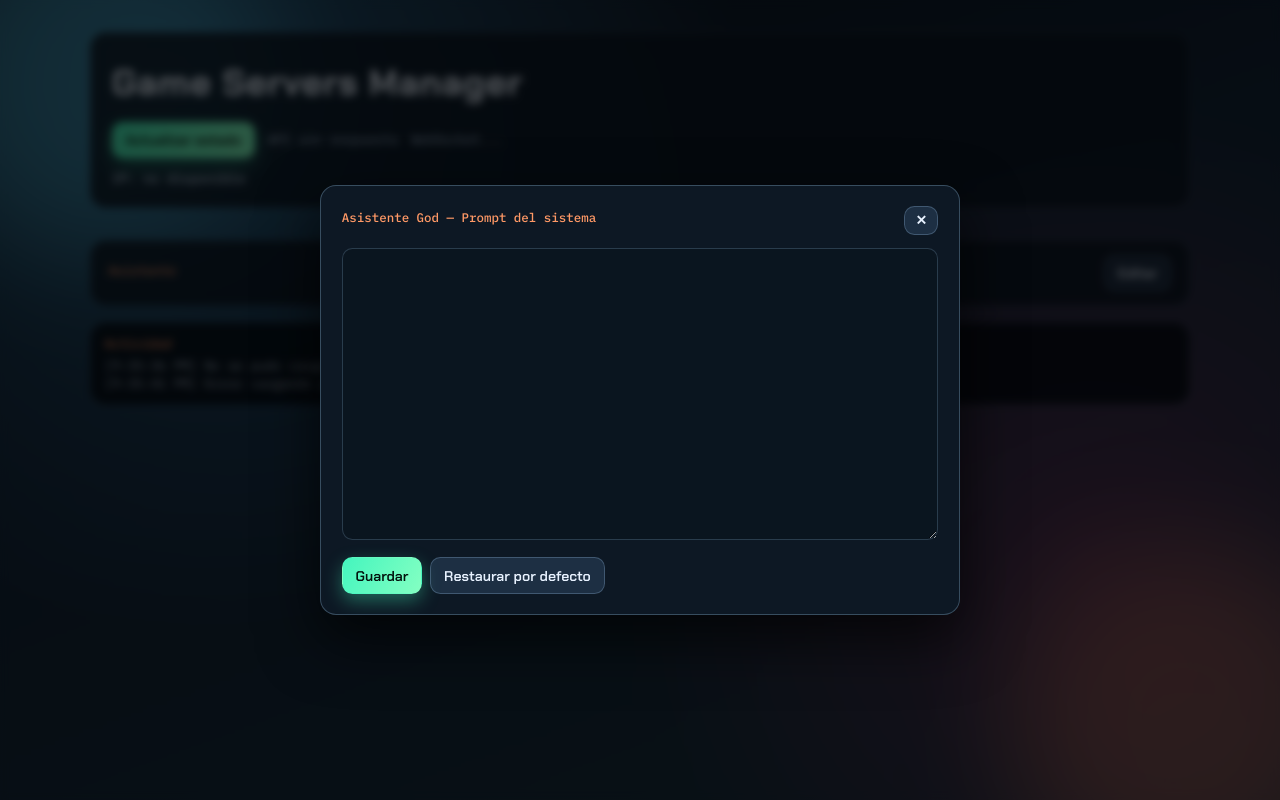
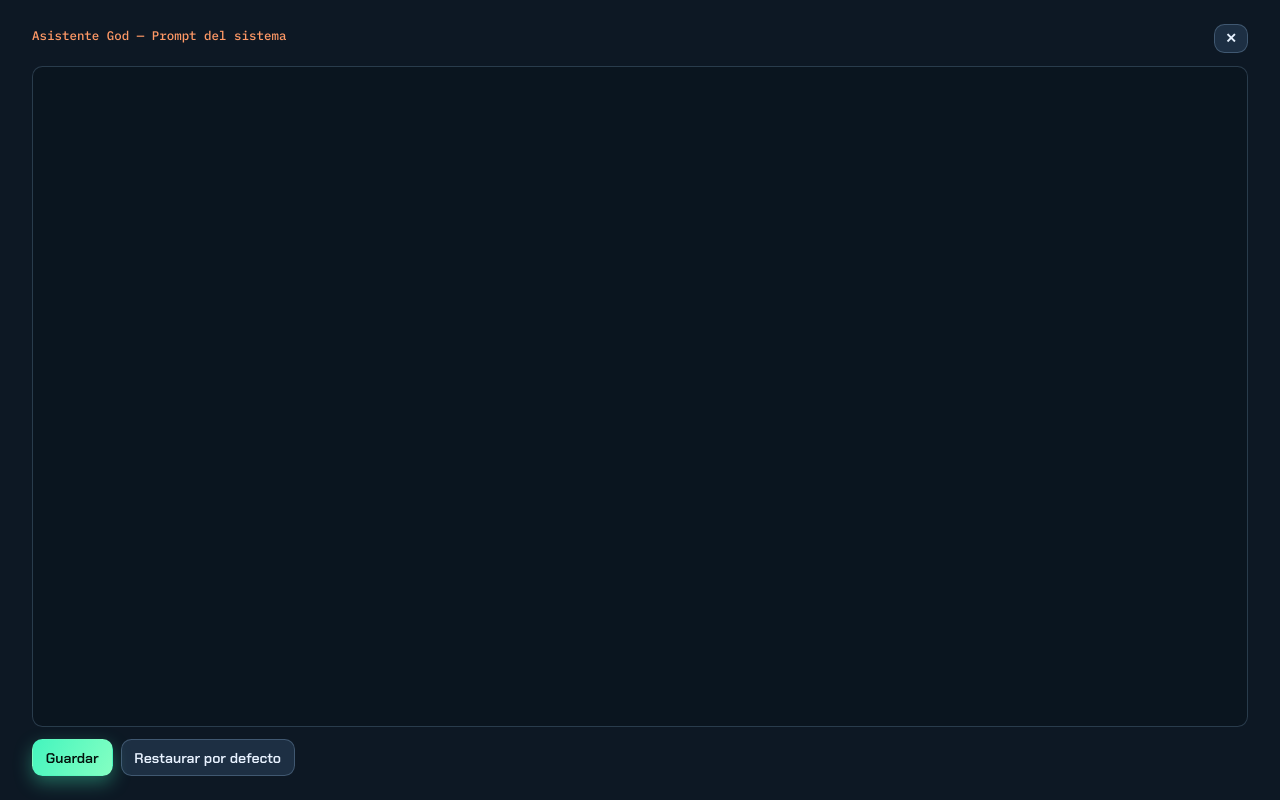
Before and after one commit to carlosbarcala/GameServers, a website: page public/index.html in a window 1280 px wide. Both pictures are taken after a click on the button "Editar". Drawn offline with Linux system fonts and the light colour scheme; no server answers.

Commit message:
feat: Update AI modal styles for full-screen display and improved layout

```diff
--- a/public/styles.css
+++ b/public/styles.css
@@ -346,13 +346,21 @@ h1 {
 /* ── AI prompt modal ─────────────────────────────────────────────────────── */
 
 .ai-modal {
-  width: min(640px, 92vw);
-  border: 1px solid rgba(134, 174, 207, 0.35);
+  width: 100vw;
+  height: 100vh;
+  max-width: 100vw;
+  max-height: 100vh;
+  margin: 0;
+  border: none;
+  border-radius: 0;
   background: #0d1824;
-  border-radius: 1rem;
-  padding: 1.25rem 1.3rem;
+  padding: 1.5rem 2rem;
   color: var(--text);
-  box-shadow: 0 24px 60px rgba(0, 0, 0, 0.7);
+}
+
+.ai-modal[open] {
+  display: flex;
+  flex-direction: column;
 }
 
 .ai-modal::backdrop {
@@ -373,14 +381,16 @@ h1 {
 }
 
 .ai-modal-textarea {
+  flex: 1;
   width: 100%;
+  min-height: 0;
   background: rgba(10, 20, 30, 0.7);
   border: 1px solid rgba(134, 174, 207, 0.25);
   border-radius: 0.65rem;
   color: var(--text);
   font: 0.82rem/1.45 "IBM Plex Mono", monospace;
   padding: 0.75rem;
-  resize: vertical;
+  resize: none;
 }
 
 .ai-modal-textarea:focus {
```
